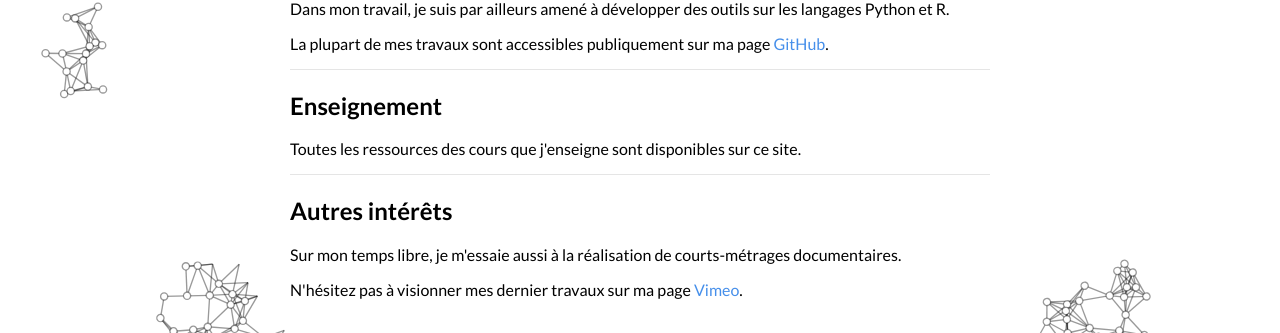
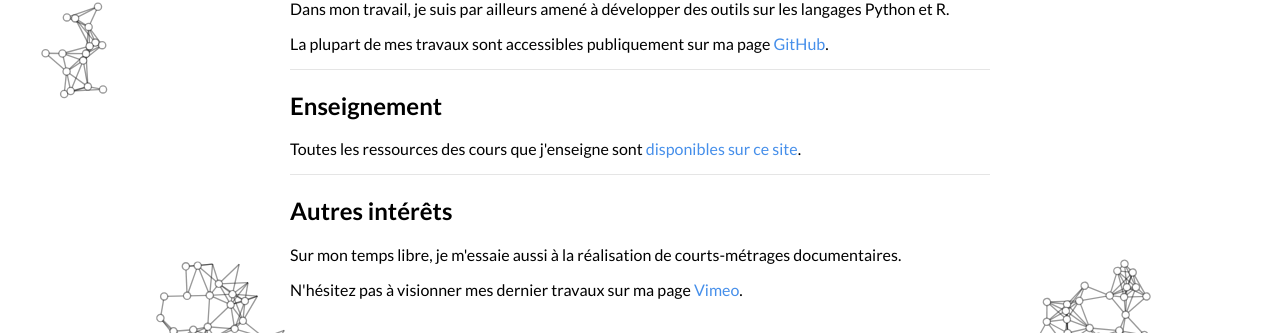
Before and after one commit to bglbrt/bglbrt.github.io, a Jekyll site: the page built from index.md, in a window 1280 px wide. Shown: the part 1024-1357 px from the top of the page. Built offline with Jekyll 4.4.1, drawn with Linux system fonts in a browser that asks for light colours; part of the change alters nothing that is shown.

```diff
--- a/index.md
+++ b/index.md
@@ -50,7 +50,7 @@ lang: "fr"
 
 <div style="text-align: justify">
 
-<p> Toutes les ressources des cours que j'enseigne sont disponibles sur ce site. </p>
+<p> Toutes les ressources des cours que j'enseigne sont <a href = "/fr/enseignement/">disponibles sur ce site</a>. </p>
 
 </div>
 
```
